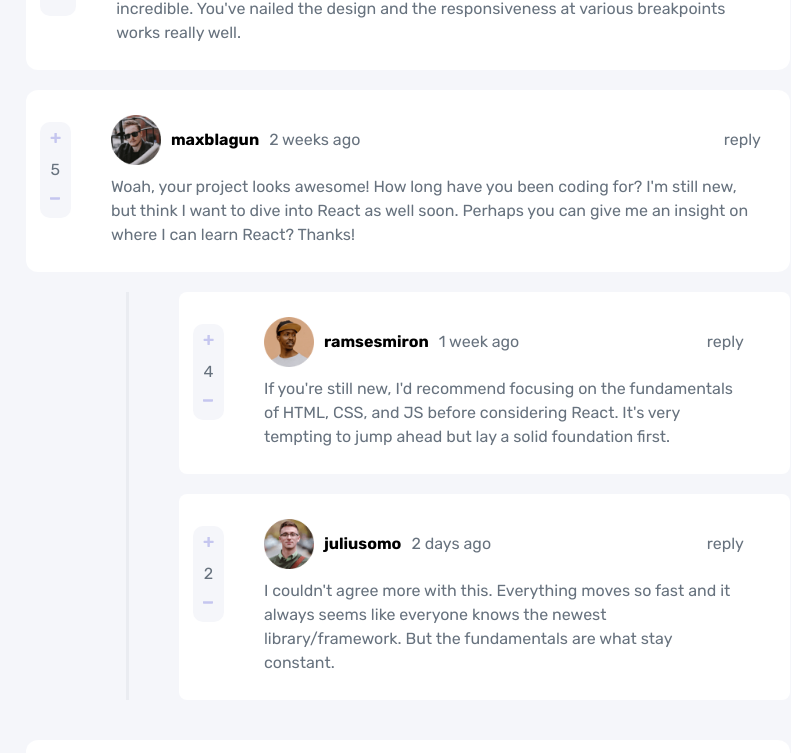
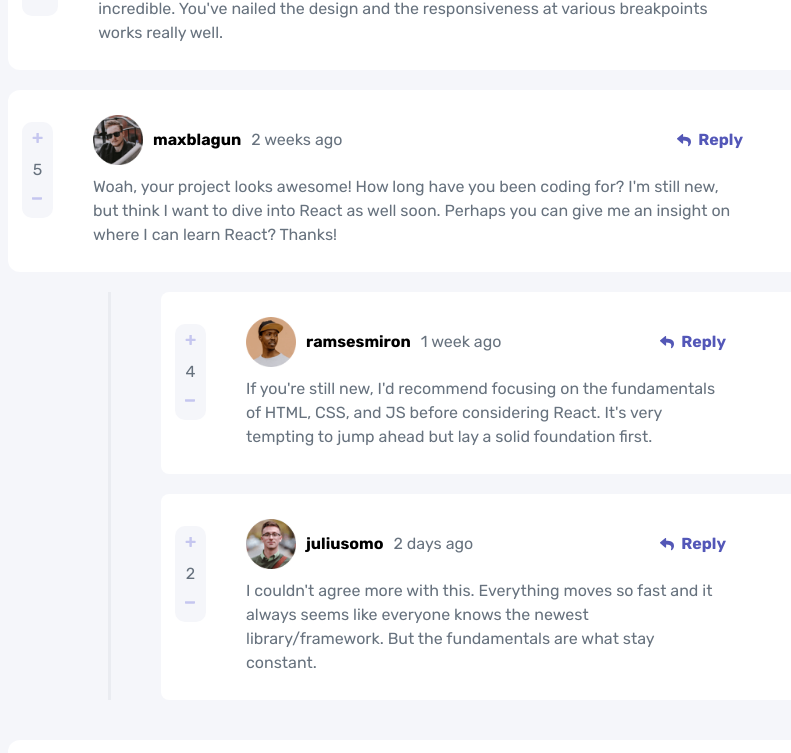
Before and after one commit to Pauleye12/comment-app, a React (Vite) app: page / in a window 1280 px wide. Shown: the part 172-925 px from the top of the page, without its empty margins (232-1023 px from the left). Built offline with nearby package versions, Linux system fonts and the light colour scheme; the HTML template or start-up script is replaced by a standard one.

Commit message:
fixed reply upvoting and clea text field

```diff
--- a/src/components/CurrentUser.jsx
+++ b/src/components/CurrentUser.jsx
@@ -13,17 +13,27 @@ function CurrentUser(props) {
     e.preventDefault()
     const newobj = {"id": 4,"content": text, "createdAt": "2 days ago", "score":0, "user": user, "replies":[]}
     props.update((prev) => ([...prev, newobj ]))
-    console.log('hey')
+    setText('')
   }
 
 
   return (
-    <form className="flex gap-[30px] justify-between items-start px-[14px] py-[15px] max-w-[800px] w-full bg-white rounded-[12px] ">
+    <form className="flex gap-[70px] justify-between items-start px-[14px] py-[15px] max-w-[800px] w-full bg-white rounded-[12px] ">
       <div>
-        <img src="" alt="" />
+        <img src={user.image.png} alt="" />
       </div>
-      <textarea className='border-[2px] border-Light-gray' onChange={textEdit} value={text} name="" id="" cols="30" rows="10"></textarea>
-      <button onClick={save}>SEND</button>
+      <textarea
+        className="border-[2px] border-Light-gray"
+        onChange={textEdit}
+        value={text}
+        name=""
+        id=""
+        cols="50"
+        rows="3"
+      ></textarea>
+      <button className="bg-[#5357b8] text-white p-[10px] px-[16px] rounded-lg " onClick={save}>
+        SEND
+      </button>
     </form>
   );
 }
--- a/src/components/commentBox.jsx
+++ b/src/components/commentBox.jsx
@@ -2,14 +2,24 @@ import React from "react";
 import { useState } from "react";
 
 function CommentBox(props) {
+  const [score, setScore] = useState(props.values.score);
+
+  // if (props.values.replies.length > 0) {
+
+  // }
+  // else {
+  //   console.log('lenght is 0')
+  // }
 
 
-  const [score, setScore] = useState(props.values.score)
+
+
 
   const increament = (e) => {
-    const newVal = ++props.values.score
-    setScore(()=>(newVal))
-  }
+    const newVal = ++props.values.score;
+    setScore(() => newVal);
+  };
+
 
   const decreament = (e) => {
     const newVal = --props.values.score;
@@ -49,7 +59,15 @@ function CommentBox(props) {
               </h1>
               <p className="">{props.values.createdAt}</p>
             </div>
-            <div>reply</div>
+            <button className="flex justify-center items-center gap-[7px] text-[#5357b8] font-bold ">
+              <svg width="14" height="13" xmlns="http://www.w3.org/2000/svg">
+                <path
+                  d="M.227 4.316 5.04.16a.657.657 0 0 1 1.085.497v2.189c4.392.05 7.875.93 7.875 5.093 0 1.68-1.082 3.344-2.279 4.214-.373.272-.905-.07-.767-.51 1.24-3.964-.588-5.017-4.829-5.078v2.404c0 .566-.664.86-1.085.496L.227 5.31a.657.657 0 0 1 0-.993Z"
+                  fill="#5357B6"
+                />
+              </svg>
+              Reply
+            </button>
           </div>
           <p className=" mt-[10px]">{props.values.content}</p>
         </div>
@@ -62,23 +80,44 @@ function CommentBox(props) {
             : "hidden"
         }
       >
-        {props.values.replies.map((e, index) => (
+        {props.values.replies.map((e, index) => {
+          const [repScore, setRepScore] = useState(e.score);
+          const repincreament = (f) => {
+            const newScore = ++e.score
+            setRepScore(() => newScore);
+          };
+
+          const repdecreament = (f) => {
+            const newScore = --e.score;
+            setRepScore(() => newScore);
+          };
+
+          return (
             <div
               key={index}
               className="flex gap-[30px]  items-start px-[14px] py-[15px] max-w-[800px] w-full bg-white rounded-[8px] "
             >
               <div className="flex flex-col justify-center items-center gap-[15px] p-[10px] bg-Very-light-gray rounded-[10px] translate-y-[17px] ">
-              <button>
-                <svg width="11" height="11" xmlns="http://www.w3.org/2000/svg">
+                <button onClick={repincreament}>
+                  <svg
+                    width="11"
+                    height="11"
+                    id={e.id}
+                    xmlns="http://www.w3.org/2000/svg"
+                  >
                     <path
                       d="M6.33 10.896c.137 0 .255-.05.354-.149.1-.1.149-.217.149-.354V7.004h3.315c.136 0 .254-.05.354-.149.099-.1.148-.217.148-.354V5.272a.483.483 0 0 0-.148-.354.483.483 0 0 0-.354-.149H6.833V1.4a.483.483 0 0 0-.149-.354.483.483 0 0 0-.354-.149H4.915a.483.483 0 0 0-.354.149c-.1.1-.149.217-.149.354v3.37H1.08a.483.483 0 0 0-.354.15c-.1.099-.149.217-.149.353v1.23c0 .136.05.254.149.353.1.1.217.149.354.149h3.333v3.39c0 .136.05.254.15.353.098.1.216.149.353.149H6.33Z"
                       fill="#C5C6EF"
                     />
                   </svg>
                 </button>
-              <p>{e.score}</p>
-              <button>
-                <svg width="11" height="11" xmlns="http://www.w3.org/2000/svg">
+                <p>{repScore}</p>
+                <button onClick={repdecreament}>
+                  <svg
+                    width="11"
+                    height="11"
+                    xmlns="http://www.w3.org/2000/svg"
+                  >
                     <path
                       d="M9.256 2.66c.204 0 .38-.056.53-.167.148-.11.222-.243.222-.396V.722c0-.152-.074-.284-.223-.395a.859.859 0 0 0-.53-.167H.76a.859.859 0 0 0-.53.167C.083.437.009.57.009.722v1.375c0 .153.074.285.223.396a.859.859 0 0 0 .53.167h8.495Z"
                       fill="#C5C6EF"
@@ -97,12 +136,24 @@ function CommentBox(props) {
                     </h1>
                     <p className="">{e.createdAt}</p>
                   </div>
-                <div>reply</div>
+                  <button className="flex justify-center items-center gap-[7px] text-[#5357b8] font-bold ">
+                    <svg
+                      width="14"
+                      height="13"
+                      xmlns="http://www.w3.org/2000/svg"
+                    >
+                      <path
+                        d="M.227 4.316 5.04.16a.657.657 0 0 1 1.085.497v2.189c4.392.05 7.875.93 7.875 5.093 0 1.68-1.082 3.344-2.279 4.214-.373.272-.905-.07-.767-.51 1.24-3.964-.588-5.017-4.829-5.078v2.404c0 .566-.664.86-1.085.496L.227 5.31a.657.657 0 0 1 0-.993Z"
+                        fill="#5357B6"
+                      />
+                    </svg>
+                    Reply
+                  </button>
                 </div>
                 <p className=" mt-[10px]">{e.content}</p>
               </div>
             </div>
-        ))}
+          );})}
       </div>
     </div>
   );
--- a/src/components/container.jsx
+++ b/src/components/container.jsx
@@ -6,11 +6,6 @@ import CurrentUser from "./CurrentUser";
 function Container() {
   const [info, setInfo] = useState(data.comments);
 
-    // const update = () => {
-    //     setInfo((prevState) => ({
-
-    //     }))
-    // }
 
   return (
     <div className="flex flex-col justify-center items-start gap-[20px] max-w-[800px] ">
--- a/src/output.css
+++ b/src/output.css
@@ -532,18 +532,6 @@ video {
   margin-left: 100px;
 }
 
-.mr-\[\] {
-  margin-right: ;
-}
-
-.mr-\[20px\] {
-  margin-right: 20px;
-}
-
-.mr-\[40px\] {
-  margin-right: 40px;
-}
-
 .flex {
   display: flex;
 }
@@ -560,28 +548,12 @@ video {
   width: 50px;
 }
 
-.min-w-0 {
-  min-width: 0px;
-}
-
-.min-w-\[\] {
-  min-width: ;
-}
-
-.min-w-\[2\] {
-  min-width: 2;
-}
-
-.min-w-\[250px\] {
-  min-width: 250px;
+.max-w-\[670px\] {
+  max-width: 670px;
 }
 
 .max-w-\[800px\] {
   max-width: 800px;
-}
-
-.max-w-\[670px\] {
-  max-width: 670px;
 }
 
 .max-w-\[500px\] {
@@ -629,8 +601,16 @@ video {
   gap: 10px;
 }
 
+.gap-\[7px\] {
+  gap: 7px;
+}
+
 .gap-\[20px\] {
   gap: 20px;
+}
+
+.gap-\[70px\] {
+  gap: 70px;
 }
 
 .rounded-\[12px\] {
@@ -643,6 +623,10 @@ video {
 
 .rounded-\[8px\] {
   border-radius: 8px;
+}
+
+.rounded-lg {
+  border-radius: 0.5rem;
 }
 
 .border-\[2px\] {
@@ -668,6 +652,11 @@ video {
   background-color: rgb(255 255 255 / var(--tw-bg-opacity));
 }
 
+.bg-\[\#5357b8\] {
+  --tw-bg-opacity: 1;
+  background-color: rgb(83 87 184 / var(--tw-bg-opacity));
+}
+
 .p-\[10px\] {
   padding: 10px;
 }
@@ -682,6 +671,11 @@ video {
   padding-bottom: 15px;
 }
 
+.px-\[16px\] {
+  padding-left: 16px;
+  padding-right: 16px;
+}
+
 .pt-\[60px\] {
   padding-top: 60px;
 }
@@ -694,7 +688,21 @@ video {
   font-weight: 700;
 }
 
+.font-bold {
+  font-weight: 700;
+}
+
 .text-\[black\] {
   --tw-text-opacity: 1;
   color: rgb(0 0 0 / var(--tw-text-opacity));
 }
+
+.text-\[\#5357b8\] {
+  --tw-text-opacity: 1;
+  color: rgb(83 87 184 / var(--tw-text-opacity));
+}
+
+.text-white {
+  --tw-text-opacity: 1;
+  color: rgb(255 255 255 / var(--tw-text-opacity));
+}
```
Lines whose indentation alone changed are shown as unchanged.
